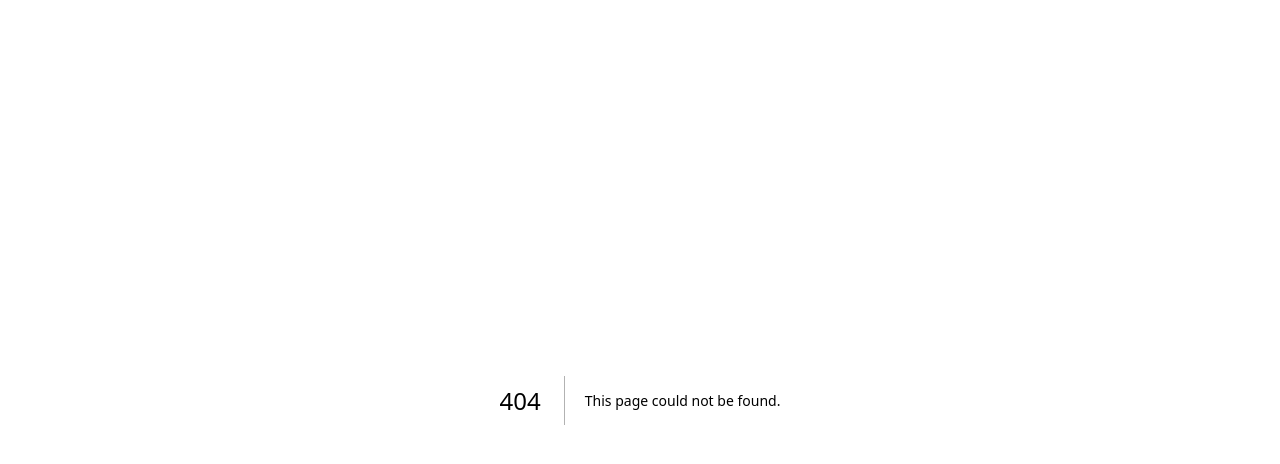
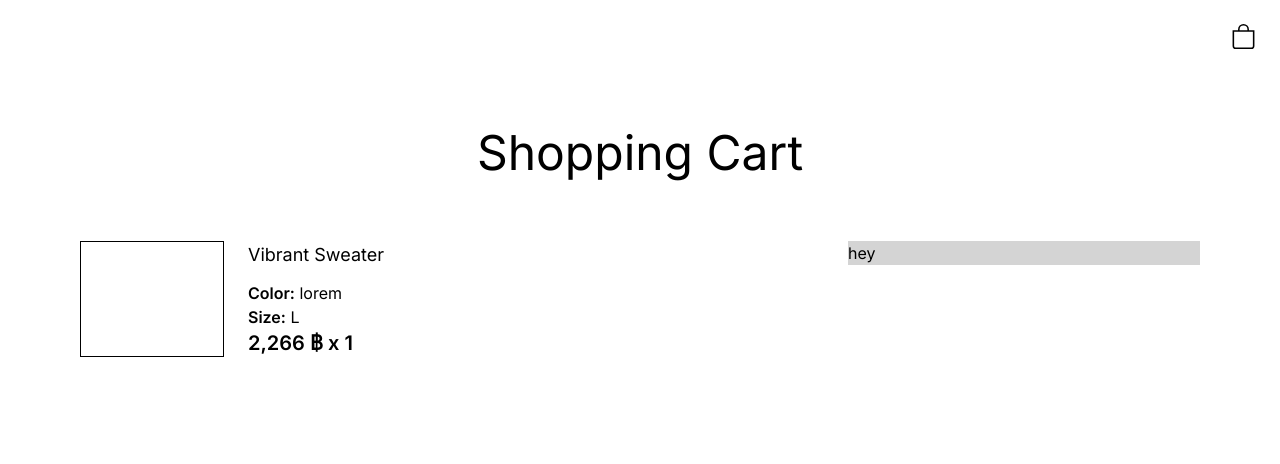
Before and after one commit to Lavalse41/nextjs-kuose-clothing-store, a Next.js app: page /cart in a window 1280 px wide. Before the commit this address had no page. Shown: the top 464 px of the page. Built offline with nearby package versions, Linux system fonts and the light colour scheme.

Commit message:
feat: add cart page

```diff
--- /dev/null
+++ b/app/cart/page.tsx
@@ -0,0 +1,33 @@
+"use client";
+
+import Container from "../components/Container";
+import Heading from "../components/Heading";
+import CartProductCard from "../components/cart/CartProductCard";
+import CartSummary from "../components/cart/CartSummary";
+
+const CartPage = () => {
+  return (
+    <Container>
+      <div
+        className="
+          flex
+          flex-col
+          "
+      >
+        <Heading title="Shopping Cart" />
+        <div
+          className="
+            grid
+            grid-cols-1
+            xl:grid-cols-3
+            gap-8"
+        >
+          <CartProductCard />
+          <CartSummary />
+        </div>
+      </div>
+    </Container>
+  );
+};
+
+export default CartPage;
--- a/app/components/Container.tsx
+++ b/app/components/Container.tsx
@@ -6,7 +6,7 @@ interface ContainerProps {
 
 const Container: React.FC<ContainerProps> = ({ children }) => {
   return (
-    <div className="max-w-[2520px] mx-auto xl:px-20 md:px-10 sm:px-2 px-4">
+    <div className="max-w-[2520px] mx-auto xl:px-20 md:px-10 sm:px-2 px-4 py-14">
       {children}
     </div>
   );
--- /dev/null
+++ b/app/components/Heading.tsx
@@ -0,0 +1,19 @@
+interface HeadingProps {
+  title: string;
+}
+
+const Heading: React.FC<HeadingProps> = ({ title }) => {
+  return (
+    <h1
+      className="
+        mb-16
+        text-5xl
+        capitalize
+        text-center"
+    >
+      {title}
+    </h1>
+  );
+};
+
+export default Heading;
--- /dev/null
+++ b/app/components/Navbar.tsx
@@ -0,0 +1,11 @@
+import { BsBag } from "react-icons/bs";
+
+const Navbar = () => {
+  return (
+    <div className="flex justify-end p-6 hover:cursor-pointer">
+      <BsBag size={25} />
+    </div>
+  );
+};
+
+export default Navbar;
--- a/app/components/button/ButtonFilter.tsx
+++ b/app/components/button/ButtonFilter.tsx
@@ -1,12 +1,12 @@
 interface ButtonFilterProps {
-  text: string;
+  label: string;
   rounded?: boolean;
   fill?: boolean;
   size: string;
 }
 
 const ButtonFilter: React.FC<ButtonFilterProps> = ({
-  text,
+  label,
   rounded,
   fill,
   size,
@@ -33,7 +33,7 @@ const ButtonFilter: React.FC<ButtonFilterProps> = ({
         ${size === "lg" && "font-semibold"}
         `}
     >
-      {text}
+      {label}
     </div>
   );
 };
--- /dev/null
+++ b/app/components/cart/CartProductCard.tsx
@@ -0,0 +1,27 @@
+import { formattedPrice } from "../ProductCard";
+
+const CartProductCard = () => {
+  return (
+    <div className="col-span-2">
+      <div className="flex gap-6">
+        <div className="border border-black w-36"></div>
+
+        <div className="flex flex-col">
+          <div className="text-lg mb-3">Vibrant Sweater</div>
+          <div>
+            <span className="font-semibold">Color:</span> lorem
+          </div>
+          <div>
+            <span className="font-semibold">Size:</span> L
+          </div>
+
+          <div className="text-xl font-semibold">
+            {formattedPrice("2266")} ฿ x 1
+          </div>
+        </div>
+      </div>
+    </div>
+  );
+};
+
+export default CartProductCard;
--- /dev/null
+++ b/app/components/cart/CartSummary.tsx
@@ -0,0 +1,9 @@
+const CartSummary = () => {
+  return (
+    <div className="col-span-1">
+      <div className="bg-neutral-300 w-full">hey</div>
+    </div>
+  );
+};
+
+export default CartSummary;
--- /dev/null
+++ b/app/components/modals/CartModal.tsx
@@ -0,0 +1,69 @@
+import { IoIosClose } from "react-icons/io";
+import { BiCheck } from "react-icons/bi";
+import Image from "next/image";
+
+import { formattedPrice } from "../ProductCard";
+import ButtonFilter from "../button/ButtonFilter";
+
+const CartModal = () => {
+  return (
+    <div className="relative">
+      <div
+        className="
+        p-10
+        absolute
+        bg-white
+        drop-shadow-xl
+        top-4
+        right-4
+        xl:w-[500px]
+        "
+      >
+        <div className="flex flex-col gap-8">
+          <div className="absolute p-2 top-0 right-0 hover:cursor-pointer">
+            <IoIosClose size={35} />
+          </div>
+
+          <div className="flex text-lg mt-5">
+            <BiCheck size={30} />
+            <div className="pt-1 pl-1">Added to your cart</div>
+          </div>
+
+          <div className="flex gap-8">
+            <div className="border border-black w-24">
+              {/* <Image src={}/> */}
+            </div>
+            <div className="flex flex-col">
+              <div className="text-lg mb-3">Vibrant Sweater</div>
+              <div>
+                <span className="font-semibold">Color:</span> lorem
+              </div>
+              <div>
+                <span className="font-semibold">Size:</span> L
+              </div>
+              <div className="text-xl font-semibold">
+                {formattedPrice("2266")} ฿ x 1
+              </div>
+            </div>
+          </div>
+
+          <div className="flex flex-col gap-6 mt-3">
+            <div>
+              <span className="text-neutral-500 text-lg">Cart subtotal</span>
+              <span className="pl-3 text-2xl font-semibold">
+                {formattedPrice("4555")} ฿
+              </span>
+            </div>
+
+            <div className="space-y-3">
+              <ButtonFilter text={"View cart"} size={"sm"} />
+              <ButtonFilter text={"Checkout"} size={"sm"} fill />
+            </div>
+          </div>
+        </div>
+      </div>
+    </div>
+  );
+};
+
+export default CartModal;
--- a/app/components/product/ProductInfo.tsx
+++ b/app/components/product/ProductInfo.tsx
@@ -24,7 +24,7 @@ const ProductInfo: React.FC<ProductInfoProps> = ({
           {color.map((color) => {
             return (
               <div key={id} className="uppercase">
-                <ButtonFilter text={color} size="sm" rounded />
+                <ButtonFilter label={color} size="sm" rounded />
               </div>
             );
           })}
@@ -37,16 +37,16 @@ const ProductInfo: React.FC<ProductInfoProps> = ({
           {size.map((size) => {
             return (
               <div key={id} className="uppercase w-11">
-                <ButtonFilter text={size} size="sm" rounded />{" "}
+                <ButtonFilter label={size} size="sm" rounded />{" "}
               </div>
             );
           })}
         </div>
       </div>
 
-      <div className="mt-8 flex flex-col gap-3 capitalize">
-        <ButtonFilter text="add to cart" size="lg" />
-        <ButtonFilter text="buy now" size="lg" fill />
+      <div className="mt-8 space-y-3 capitalize">
+        <ButtonFilter label="add to cart" size="lg" />
+        <ButtonFilter label="buy now" size="lg" fill />
       </div>
     </div>
   );
--- a/app/layout.tsx
+++ b/app/layout.tsx
@@ -2,6 +2,8 @@ import type { Metadata } from "next";
 import { Inter } from "next/font/google";
 import "./globals.css";
 import { FilterProvider } from "./contexts/FilterContext";
+import CartModal from "./components/modals/CartModal";
+import Navbar from "./components/Navbar";
 
 const inter = Inter({ subsets: ["latin"] });
 
@@ -18,7 +20,11 @@ export default function RootLayout({
   return (
     <FilterProvider>
       <html lang="en">
-        <body className={inter.className}>{children}</body>
+        <body className={inter.className}>
+          <Navbar />
+          {/* <CartModal /> */}
+          {children}
+        </body>
       </html>
     </FilterProvider>
   );
--- a/app/page.tsx
+++ b/app/page.tsx
@@ -14,6 +14,7 @@ import ProductCard from "./components/ProductCard";
 import SortSelect from "./components/SortSelect";
 import Container from "./components/Container";
 import EmptyPage from "./components/EmptyPage";
+import Heading from "./components/Heading";
 
 interface HomeProps {
   searchParams: IParams;
@@ -51,9 +52,9 @@ const Home = ({ searchParams }: HomeProps) => {
           flex
           flex-col
           items-center
-          py-24"
+          "
       >
-        <h1 className="mb-16 text-5xl capitalize">All Products</h1>
+        <Heading title="All Products" />
         <div
           className="
             grid
--- a/app/products/[productId]/ProductClient.tsx
+++ b/app/products/[productId]/ProductClient.tsx
@@ -16,10 +16,6 @@ const ProductClient: React.FC<ProductClientProps> = ({ product }) => {
     <Container>
       <div
         className="
-          py-24"
-      >
-        <div
-          className="
           grid
           grid-cols-5
           gap-16"
@@ -30,10 +26,7 @@ const ProductClient: React.FC<ProductClientProps> = ({ product }) => {
           className="
               col-span-3"
         >
-            <ProductHead
-              name={product.name}
-              description={product.description}
-            />
+          <ProductHead name={product.name} description={product.description} />
           <ProductInfo
             id={product.id}
             price={product.price}
@@ -42,7 +35,6 @@ const ProductClient: React.FC<ProductClientProps> = ({ product }) => {
           />
         </div>
       </div>
-      </div>
     </Container>
   );
 };
```
Lines whose indentation alone changed are shown as unchanged.
